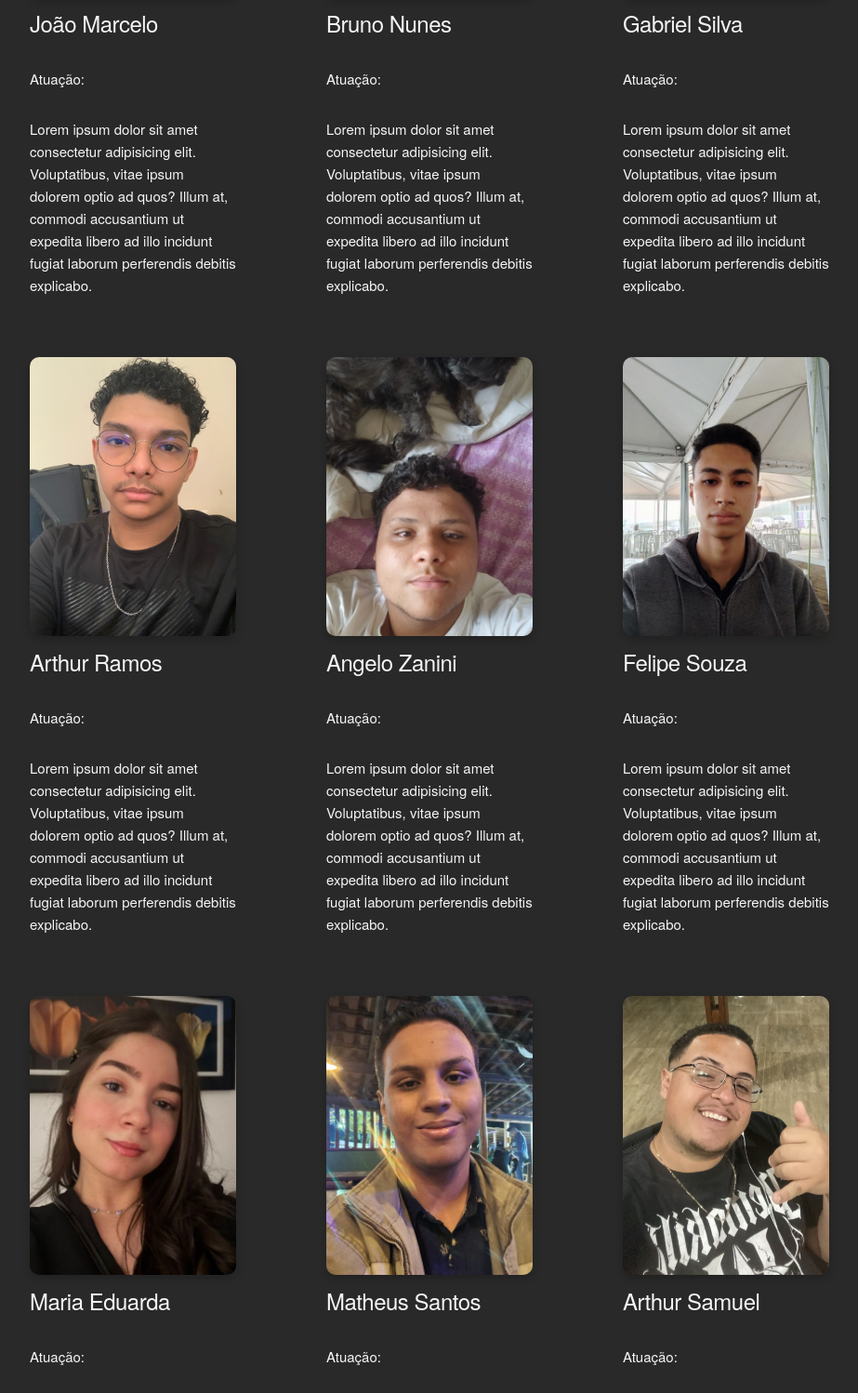
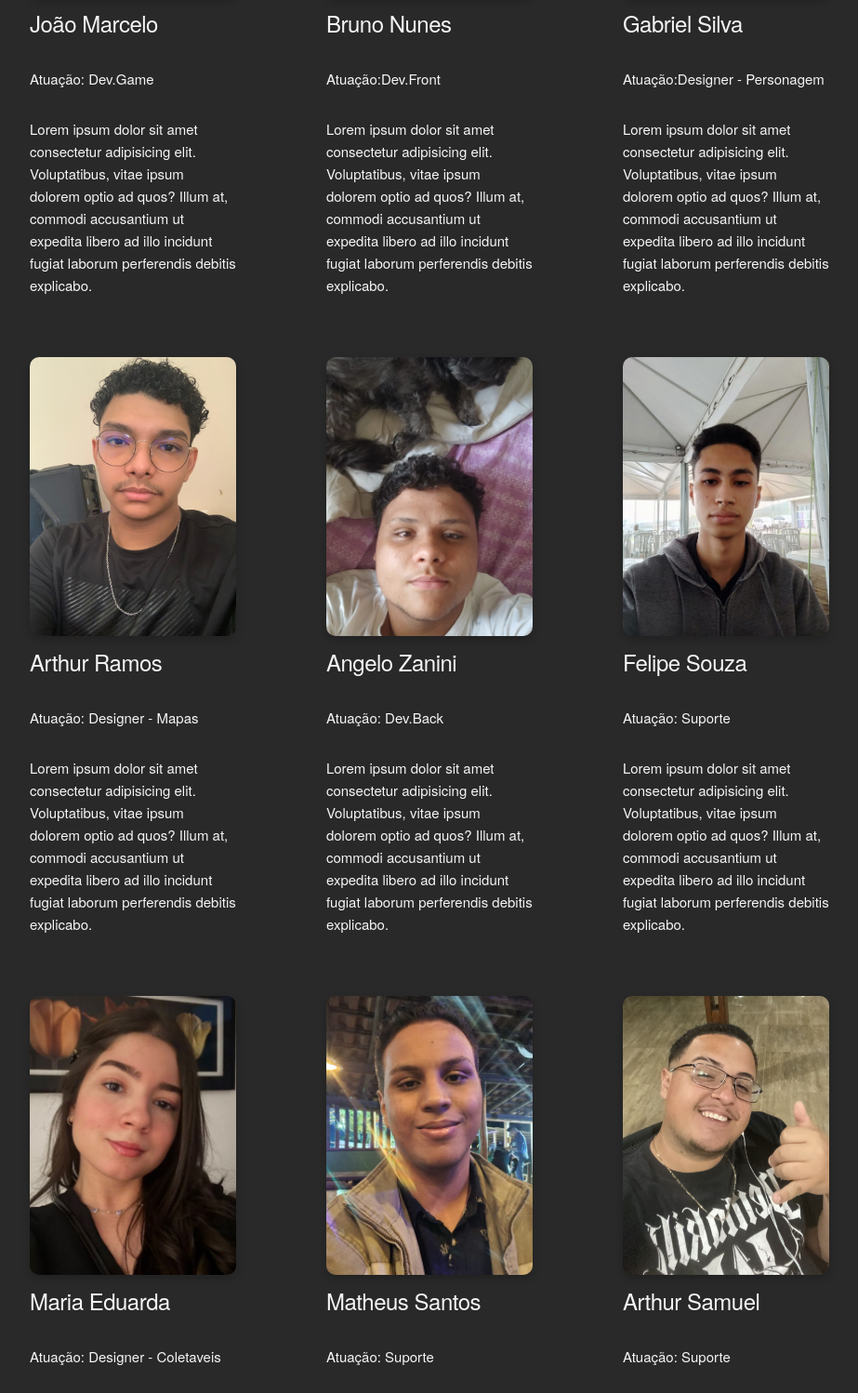
Before and after one commit to Bnunes216/Front_Foxeve, a plain HTML site: page sobre_nos.html in a window 1280 px wide. Shown: the part 1013-2511 px from the top of the page at 93% size, without its empty margins (168-1091 px from the left). Drawn offline with Linux system fonts and the light colour scheme.

Commit message:
Update sobre_nos.html

```diff
--- a/sobre_nos.html
+++ b/sobre_nos.html
@@ -50,8 +50,7 @@
             <div class="one-third column">
                 <img class="perfil" src="/img/Integrantes/João Marcelo.jpg" alt="">
                 <h5>João Marcelo</h5>
-
-                <h6>Atuação:</h6>
+                <h6>Atuação: Dev.Game</h6>
                 <p>Lorem ipsum dolor sit amet consectetur adipisicing elit. Voluptatibus, vitae ipsum dolorem optio ad quos? Illum at, commodi accusantium ut expedita libero ad illo incidunt fugiat laborum perferendis debitis explicabo.</p>
 
             </div>
@@ -59,7 +58,7 @@
             <div class="one-third column">
                 <img class="perfil" src="/img/Integrantes/Bruno Henrique.png" alt="">
                 <h5>Bruno Nunes</h5>
-                <h6>Atuação:</h6>
+                <h6>Atuação:Dev.Front</h6>
                 <p>Lorem ipsum dolor sit amet consectetur adipisicing elit. Voluptatibus, vitae ipsum dolorem optio ad quos? Illum at, commodi accusantium ut expedita libero ad illo incidunt fugiat laborum perferendis debitis explicabo.</p>
 
             </div>
@@ -67,7 +66,7 @@
             <div class="one-third column">
                 <img class="perfil" src="/img/Integrantes/Gabriel Silva.jpg" alt="" >
                 <h5>Gabriel Silva</h5>
-                <h6>Atuação:</h6>
+                <h6>Atuação:Designer - Personagem</h6>
                 <p>Lorem ipsum dolor sit amet consectetur adipisicing elit. Voluptatibus, vitae ipsum dolorem optio ad quos? Illum at, commodi accusantium ut expedita libero ad illo incidunt fugiat laborum perferendis debitis explicabo.</p>
 
             </div>
@@ -77,7 +76,7 @@
             <div class="one-third column">
                 <img class="perfil" src="/img/Integrantes/Arthur Ramos.jpg" alt="">
                 <h5>Arthur Ramos</h5>
-                <h6>Atuação:</h6>
+                <h6>Atuação: Designer - Mapas</h6>
                 <p>Lorem ipsum dolor sit amet consectetur adipisicing elit. Voluptatibus, vitae ipsum dolorem optio ad quos? Illum at, commodi accusantium ut expedita libero ad illo incidunt fugiat laborum perferendis debitis explicabo.</p>
 
             </div>
@@ -85,7 +84,7 @@
             <div class="one-third column">
                 <img class="perfil" src="/img/Integrantes/Angelo Zanini.jpg" alt="">
                 <h5>Angelo Zanini</h5>
-                <h6>Atuação:</h6>
+                <h6>Atuação: Dev.Back</h6>
                 <p>Lorem ipsum dolor sit amet consectetur adipisicing elit. Voluptatibus, vitae ipsum dolorem optio ad quos? Illum at, commodi accusantium ut expedita libero ad illo incidunt fugiat laborum perferendis debitis explicabo.</p>
 
             </div>
@@ -93,7 +92,7 @@
             <div class="one-third column">
                 <img class="perfil" src="/img/Integrantes/Felipé Souza.jpg" alt="">
                 <h5>Felipe Souza</h5>
-                <h6>Atuação:</h6>
+                <h6>Atuação: Suporte</h6>
                 <p>Lorem ipsum dolor sit amet consectetur adipisicing elit. Voluptatibus, vitae ipsum dolorem optio ad quos? Illum at, commodi accusantium ut expedita libero ad illo incidunt fugiat laborum perferendis debitis explicabo.</p>
 
             </div>
@@ -104,7 +103,7 @@
             <div class="one-third column">
                 <img class="perfil" src="/img/Integrantes/Maria Eduarda.jpg" alt="" width="200px" height="200px">
                 <h5>Maria Eduarda</h5>
-                <h6>Atuação:</h6>
+                <h6>Atuação: Designer - Coletaveis</h6>
                 <p>Lorem ipsum dolor sit amet consectetur adipisicing elit. Voluptatibus, vitae ipsum dolorem optio ad quos? Illum at, commodi accusantium ut expedita libero ad illo incidunt fugiat laborum perferendis debitis explicabo.</p>
 
             </div>
@@ -112,7 +111,7 @@
             <div class="one-third column">
                 <img class="perfil" src="/img/Integrantes/Matheus Santos.jpg" alt="" width="200px" height="200px">
                 <h5>Matheus Santos</h5>
-                <h6>Atuação:</h6>
+                <h6>Atuação: Suporte</h6>
                 <p>Lorem ipsum dolor sit amet consectetur adipisicing elit. Voluptatibus, vitae ipsum dolorem optio ad quos? Illum at, commodi accusantium ut expedita libero ad illo incidunt fugiat laborum perferendis debitis explicabo.</p>
 
 
@@ -121,7 +120,7 @@
             <div class="one-third column">
                 <img class="perfil" src="/img/Integrantes/Arthur Samuel.jpg" alt="" width="200px" height="200px">
                 <h5>Arthur Samuel</h5>
-                <h6>Atuação:</h6>
+                <h6>Atuação: Suporte</h6>
                 <p>Lorem ipsum dolor sit amet consectetur adipisicing elit. Voluptatibus, vitae ipsum dolorem optio ad quos? Illum at, commodi accusantium ut expedita libero ad illo incidunt fugiat laborum perferendis debitis explicabo.</p>
 
 
@@ -132,7 +131,7 @@
             <div class="one-third column">
                 <img class="perfil" src="/img/Integrantes/Douglas Fernandes.jpg" alt="">
                 <h5>Douglas Fernandes</h5>
-                <h6>Atuação:</h6>
+                <h6>Atuação: Musico</h6>
                 <p>Lorem ipsum dolor sit amet consectetur adipisicing elit. Voluptatibus, vitae ipsum dolorem optio ad quos? Illum at, commodi accusantium ut expedita libero ad illo incidunt fugiat laborum perferendis debitis explicabo.</p>
 
             </div>
@@ -140,7 +139,7 @@
             <div class="one-third column">
                 <img class="perfil" src="/img/Integrantes/Bruno Henrique.jpg" alt="">
                 <h5>Bruno Henrique</h5>
-                <h6>Atuação:</h6>
+                <h6>Atuação: Suporte</h6>
                 <p>Lorem ipsum dolor sit amet consectetur adipisicing elit. Voluptatibus, vitae ipsum dolorem optio ad quos? Illum at, commodi accusantium ut expedita libero ad illo incidunt fugiat laborum perferendis debitis explicabo.</p>
 
 
@@ -149,7 +148,7 @@
             <div class="one-third column">
                 <img class="perfil" src="/img/Integrantes/Samuel Luis.jpg" alt="">
                 <h5>Samuel Luis</h5>
-                <h6>Atuação:</h6>
+                <h6>Atuação: SUporte</h6>
                 <p>Lorem ipsum dolor sit amet consectetur adipisicing elit. Voluptatibus, vitae ipsum dolorem optio ad quos? Illum at, commodi accusantium ut expedita libero ad illo incidunt fugiat laborum perferendis debitis explicabo.</p>
 
             </div>
```
